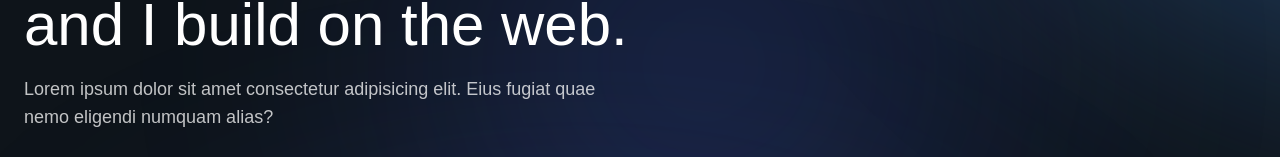
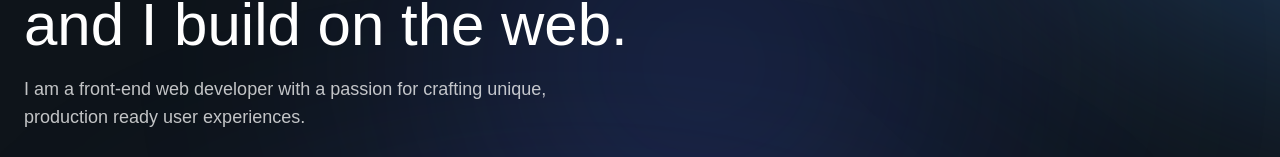
Before and after one commit to Nickolas-Hernandez/nickhernandez.dev, a Next.js app: page / in a window 1280 px wide. Shown: the part 495-652 px from the top of the page. Built offline with nearby package versions, Linux system fonts and the light colour scheme; a web font is replaced by a local one.

Commit message:
Update intro copy #11

```diff
--- a/src/components/introSection/introSection.tsx
+++ b/src/components/introSection/introSection.tsx
@@ -9,7 +9,7 @@ export const IntroSection = () => {
           <p className="text-xl opacity-75">Hi, my name is</p>
           <h1 className=" text-5xl lg:text-6xl font-bold">Nick Hernandez</h1>
           <h1 className="text-5xl lg:text-6xl font-normal mb-5">and I build on the web.</h1>
-          <p className="opacity-75 max-w-xl">Lorem ipsum dolor sit amet consectetur adipisicing elit. Eius fugiat quae nemo eligendi numquam alias?</p>
+          <p className="opacity-75 max-w-xl">I am a front-end web developer with a passion for crafting unique, production ready user experiences.</p>
           <Link href="#contact" className="mr-1"><button>Say Hello</button></Link>
           <Link href="#about-me"><button className="style-2">About Me</button></Link>
         </div>
```
